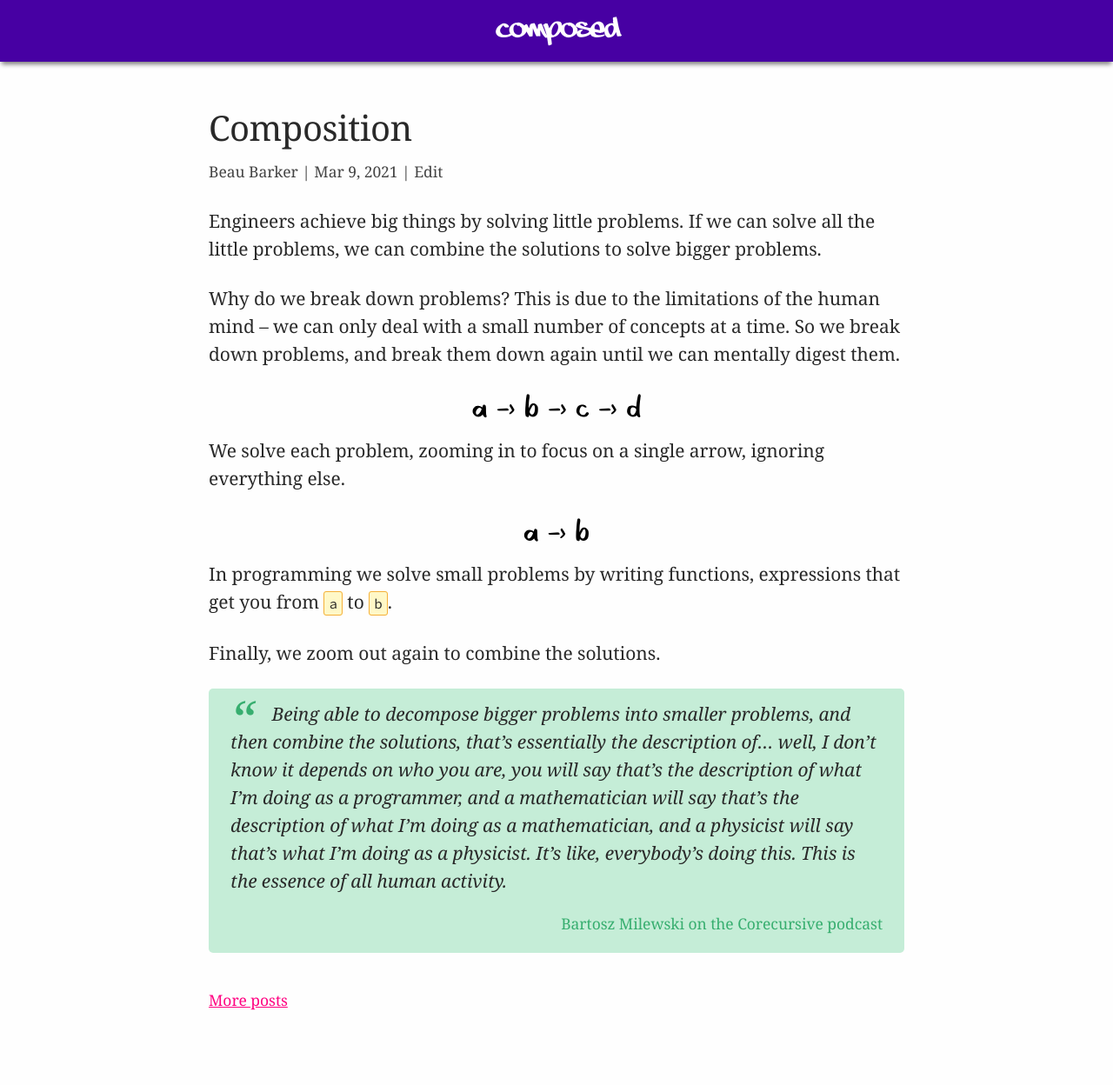
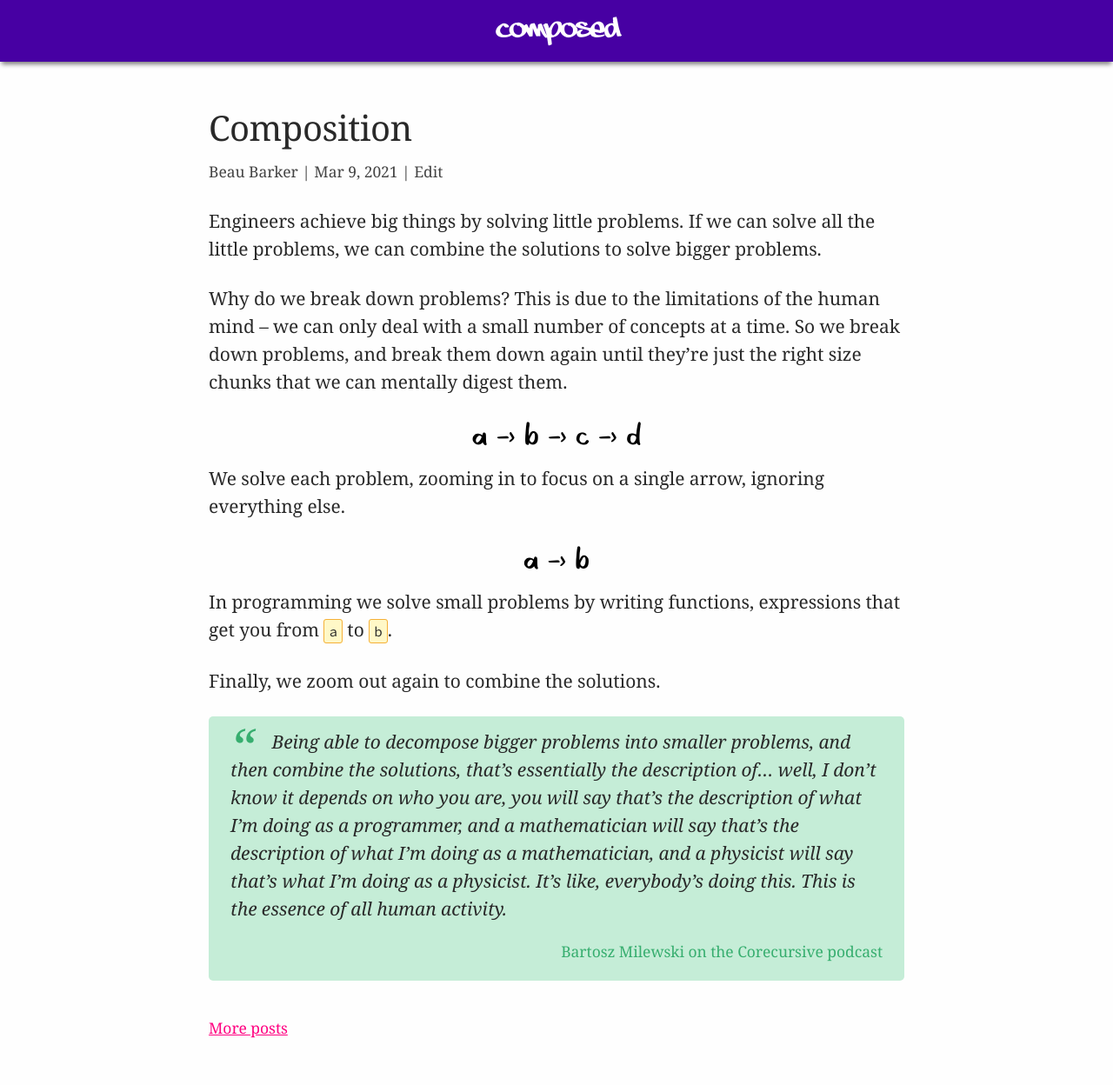
Before and after one commit to explodinglabs/explodinglabs.github.io, a Jekyll site: the page built from docs/_posts/2021-03-09-composition.markdown, in a window 1280 px wide. Shown: the whole page at 87% size. Built offline with Jekyll 4.4.1, drawn with Linux system fonts in a browser that asks for light colours; before the commit the page ends 1216 px from its top, so only the background shows below that.

Commit message:
Update 2021-03-09-composition.markdown

```diff
--- a/docs/_posts/2021-03-09-composition.markdown
+++ b/docs/_posts/2021-03-09-composition.markdown
@@ -8,7 +8,8 @@ the little problems, we can combine the solutions to solve bigger problems.
 
 Why do we break down problems? This is due to the limitations of the human mind
 -- we can only deal with a small number of concepts at a time. So we break down
-problems, and break them down again until we can mentally digest them.
+problems, and break them down again until they're just the right size chunks that
+we can mentally digest them.
 
 {:refdef: style="text-align: center; margin: 20px 0;"}
 ![composition-full](/assets/composition-full.png)
```
